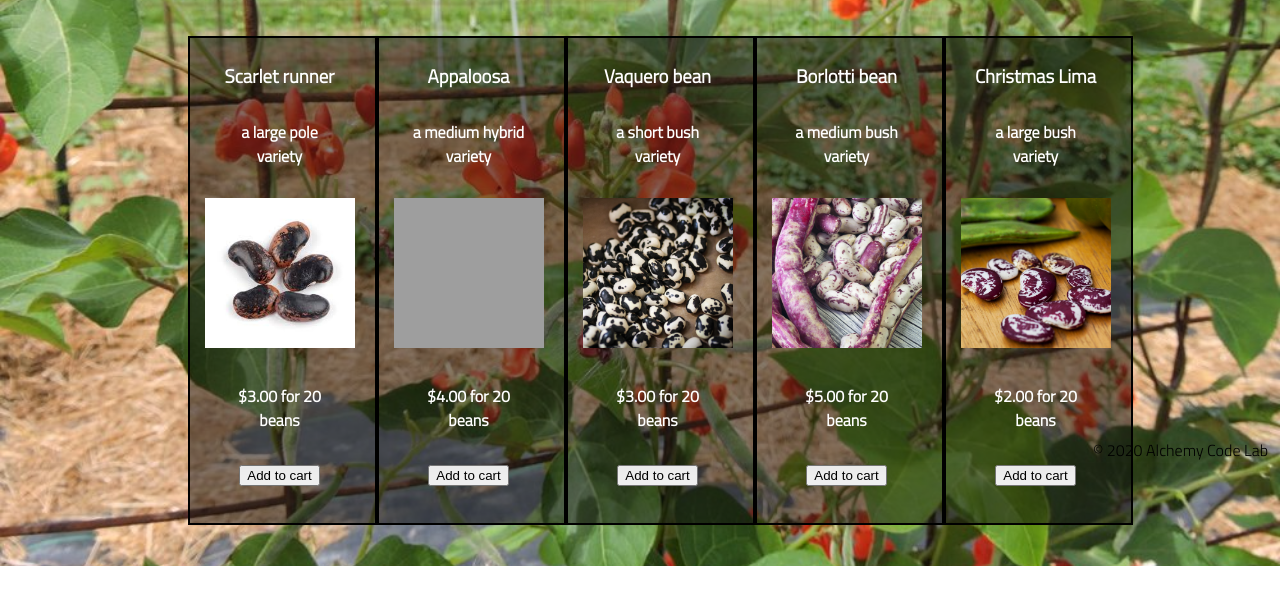
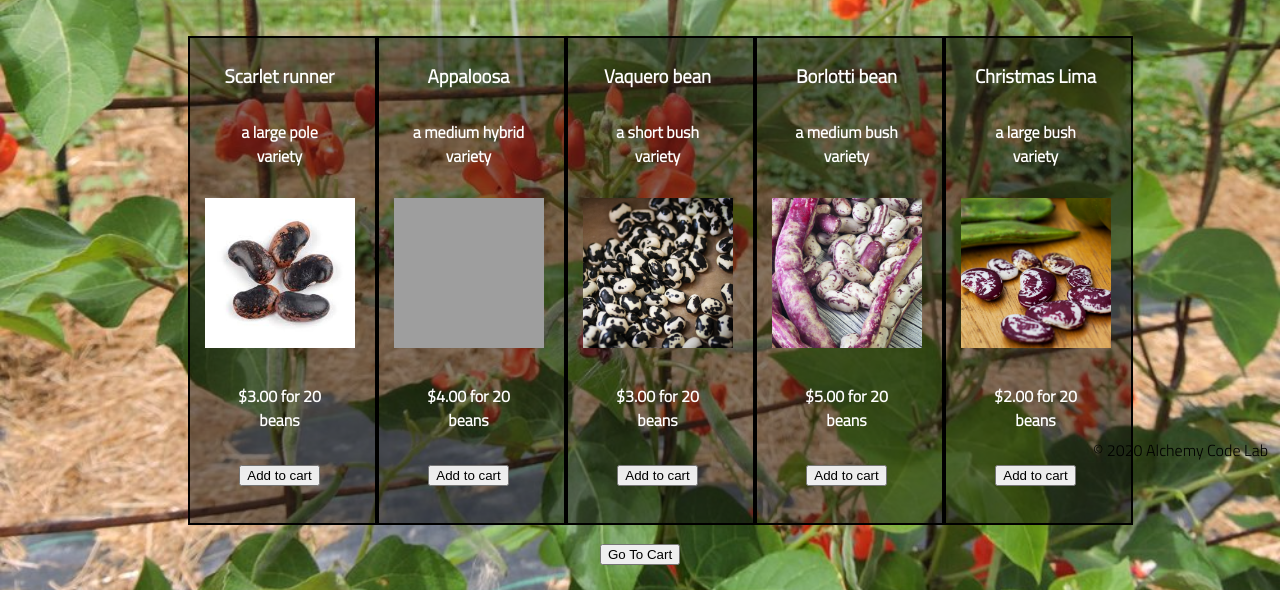
Before and after one commit to DanielRGilles/lab-06-e-commerce-site, a plain HTML site: page products/index.html in a window 1280 px wide. Shown: the part 337-927 px from the top of the page. Before the commit the page ends 903 px from the top, so only its background shows below. Drawn offline with Linux system fonts and the light colour scheme; grey boxes are pictures that could not be loaded.

Commit message:
added a go to cart button

```diff
--- a/products/index.html
+++ b/products/index.html
@@ -23,6 +23,7 @@
             <ul id="bean-go-here">
             </ul>
         </section>
+        <a href="../cart/index.html"><button>Go To Cart</button></a>
     </main>
     <footer>
         <div class="copy gutter-right">&copy; 2020 Alchemy Code Lab</div>
```
